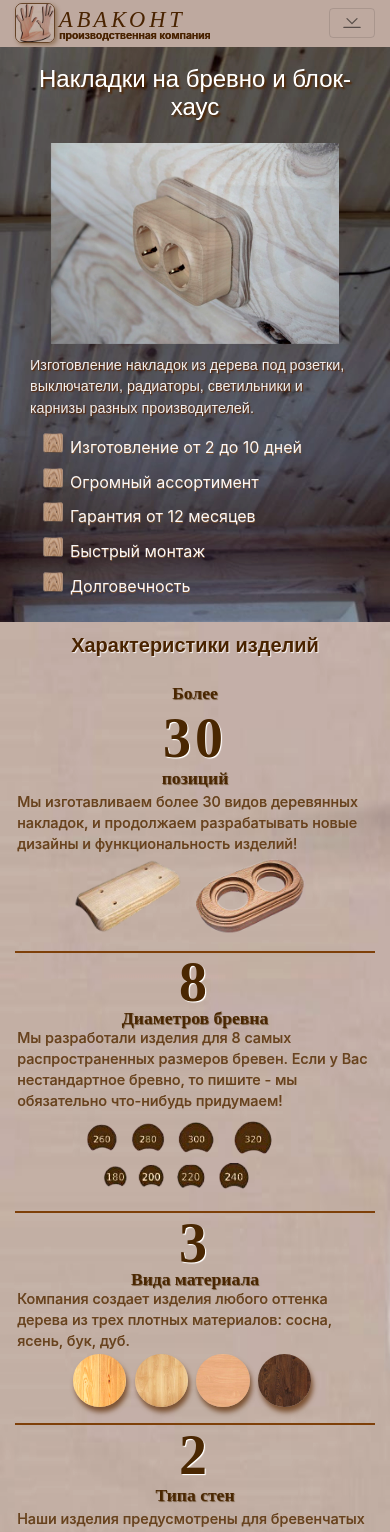
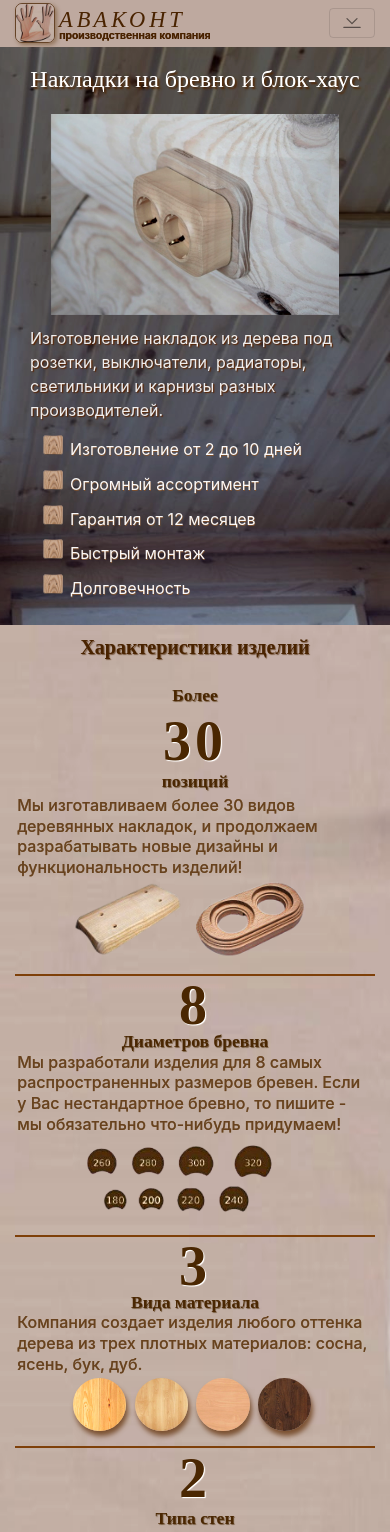
Before and after one commit to AnigalHub/Avacont, a Vue app: page / in a window 390 px wide. Shown: the top 1532 px of the page. Built offline with nearby package versions, Linux system fonts and the light colour scheme.

Commit message:
закомментировано подключение feedback, изменен шрифт,тени, размер шрифта

```diff
--- a/src/App.vue
+++ b/src/App.vue
@@ -8,7 +8,7 @@
       <catalog></catalog>
       <delivery></delivery>
       <portfolio></portfolio>
-      <feedback></feedback>
+     <!-- <feedback></feedback> -->
       <contact></contact>
      <myfooter></myfooter>
     </b-container>
@@ -24,7 +24,7 @@ import Images from "./components/images";
 import Catalog from "./components/catalog";
 import Delivery from "./components/delivery";
 import Portfolio from "./components/portfolio";
-import Feedback from "./components/feedback";
+//import Feedback from "./components/feedback";
 import Contact from "./components/contact";
 import Myfooter from "./components/myfooter";
 
@@ -33,7 +33,7 @@ export default {
   components: {
       Myfooter,
       Contact,
-      Feedback,
+     //Feedback,
       Portfolio,
       Delivery,
       Catalog,
@@ -70,37 +70,36 @@ export default {
   }
   h1{
     font-weight: 900;
-    font-family: 'Tenor Sans', sans-serif;
+    font-family: "Playfair Display", serif;
     text-shadow: 2px 2px 2px #572e0c;
     color: #ffffff;
     padding-top: 5%;
     padding-bottom: 2%;
   }
   .h2_light{
-    font-weight: 800;
     text-align: center;
-    font-family: 'Tenor Sans', sans-serif;
     text-shadow: 2px 2px 2px #572e0c;
     color: #ffffff;
     padding: 1% 0;
   }
+  h2,h3{
+    font-family: "Playfair Display", serif;
+  }
   h2{
     font-weight: 800 !important;
     text-align: center;
-    font-family: 'Tenor Sans', sans-serif;
-    text-shadow: 1px 1px 1px rgba(255, 255, 255, 0.74);
+    text-shadow: 1px 1px 1px rgb(78, 43, 11,.6);
     color:  #4E2B0B;
     padding: 1% 0;
   }
   .text{
     font-weight: 500;
-    text-shadow: 0.5px 0.5px 0.5px #80674e;
+    text-shadow: 0.5px 0.5px 0.5px #5c4935;
     color: #6a4827;
   }
   .text_light{
     color: rgba(255, 255, 255, 0.85);
     font-weight: 600;
-    font-family: "Tenor Sans", sans-serif;
     text-shadow: 1.2px 1.2px 1.2px #49240c;
   }
   .text,.text_light,table{
@@ -123,7 +122,7 @@ export default {
   .table tr:not(:first-child):hover {
     background: rgba(160, 119, 79, 0.35) !important;
   }
-  #feature, #catalog, #portfolio, #contact{
+  #feature, #catalog, #portfolio{
     padding: 1.8% 0;
   }
   #delivery h2{
@@ -153,7 +152,7 @@ export default {
       line-height: 0.95rem !important;
     }
     .text, .text_light, table {
-      font-size: 0.9rem;
+      font-size: 1rem;
     }
     .table th, .table td {
       padding: 0.2rem !important;
@@ -176,7 +175,7 @@ export default {
       line-height: 1rem !important;
     }
     .text,.text_light,table{
-      font-size: 1rem;
+      font-size: 1.1rem;
     }
   }
   @media screen and (min-width: 768px)and (max-width: 992px) {
@@ -194,7 +193,7 @@ export default {
       line-height: 1rem !important;
     }
     .text,.text_light,table{
-      font-size: 1rem;
+      font-size: 1.1rem;
     }
   }
   @media screen and (min-width: 992px)and (max-width: 1200px) {
```
